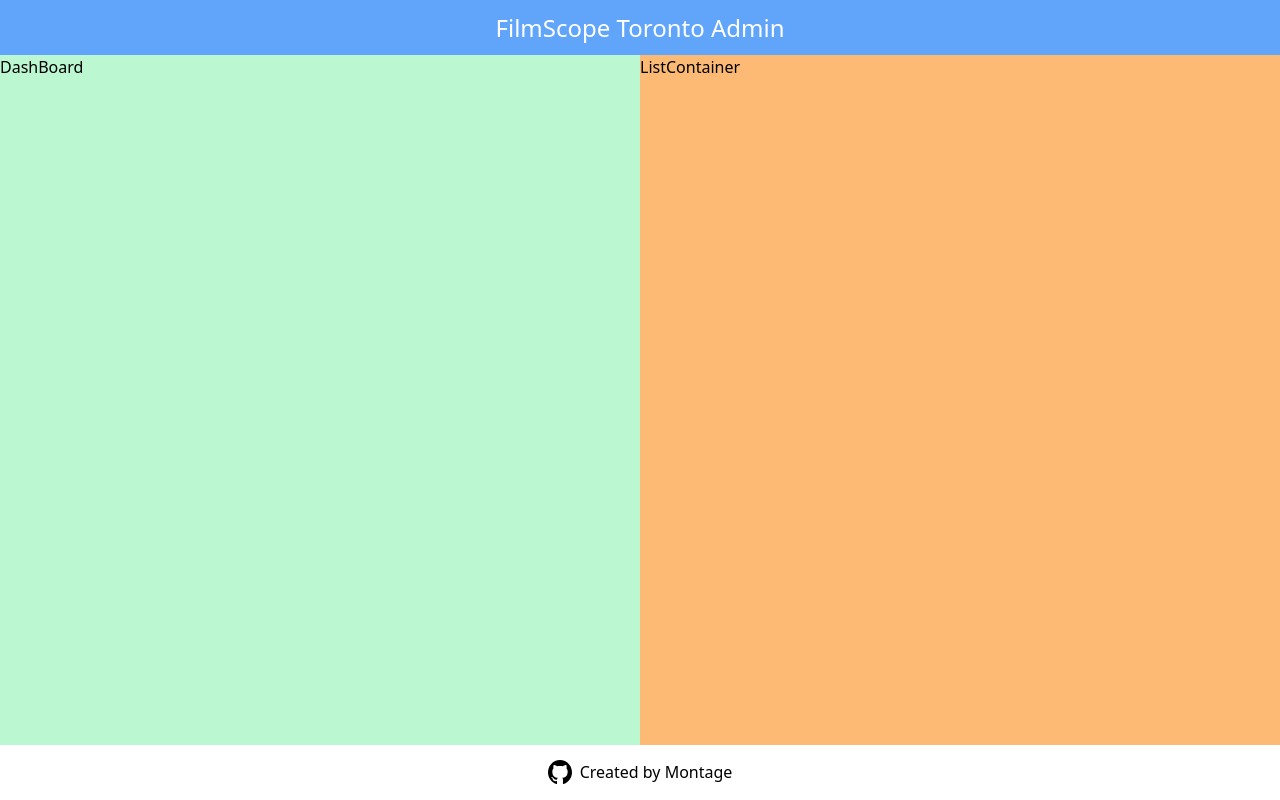
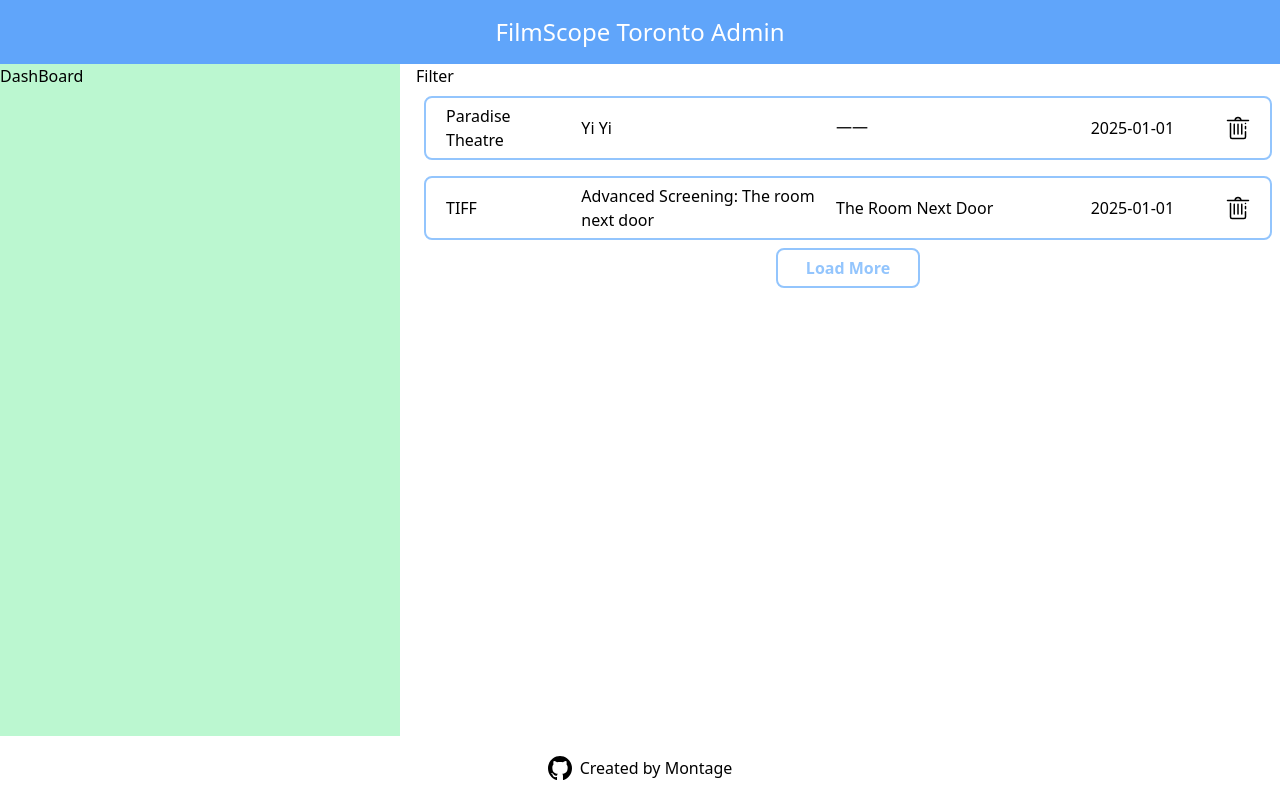
Before and after one commit to montage0921/Full_Stack_FilmScope_Toronto, a React (Vite) app in the folder frontend-admin/: page / in a window 1280 px wide. Built offline with nearby package versions, Linux system fonts and the light colour scheme.

Commit message:
finish showlist view styling and html

```diff
--- a/frontend-admin/src/App.jsx
+++ b/frontend-admin/src/App.jsx
@@ -1,17 +1,19 @@
-import { useState } from "react";
 import "./index.css";
 import Header from "./components/Header";
 import Footer from "./components/Footer";
 import DashBoard from "./containers/DashBoard";
-import ListContainer from "./containers/ListContainer";
+import ShowContainer from "./containers/ShowContainer";
 
 function App() {
   return (
     <div className="flex flex-col h-screen">
       <Header></Header>
-      <div className="bg-red-300 h-screen grid grid-cols-2">
+      <div
+        className="flex-grow grid grid-rows-[auto_auto] md:grid-cols-[30%_70%] md:grid-rows-1
+        lg:grid-cols-[300px_auto] xl:grid-cols-[400px_auto] gap-4"
+      >
         <DashBoard></DashBoard>
-        <ListContainer></ListContainer>
+        <ShowContainer></ShowContainer>
       </div>
       <Footer></Footer>
     </div>
--- /dev/null
+++ b/frontend-admin/src/components/Filter.jsx
@@ -0,0 +1,7 @@
+import React from "react";
+
+function Filter() {
+  return <div>Filter</div>;
+}
+
+export default Filter;
--- /dev/null
+++ b/frontend-admin/src/components/ShowItem.jsx
@@ -0,0 +1,33 @@
+import React from "react";
+
+function ShowItem({ show }) {
+  return (
+    <div
+      className="h-16 my-2 rounded-lg border-blue-300 border-2
+                flex items-center gap-4 px-5
+                hover:translate-y-1"
+    >
+      <div className="w-1/6 ">{show.theatre}</div>
+      <button className="w-2/6 text-left hover:underline">
+        {show.ShowTitle}
+      </button>
+      <div className="w-2/6">{show.filmTitle}</div>
+      <div className="w-1/6">{show.startDate}</div>
+      <button className="w-6 hover:text-red-500">
+        <svg
+          width="24px"
+          height="24px"
+          viewBox="0 0 1024 1024"
+          version="1.1"
+          className="fill-current"
+          xmlns="http://www.w3.org/2000/svg"
+        >
+          <path d="M960 160h-291.2a160 160 0 0 0-313.6 0H64a32 32 0 0 0 0 64h896a32 32 0 0 0 0-64zM512 96a96 96 0 0 1 90.24 64h-180.48A96 96 0 0 1 512 96zM844.16 290.56a32 32 0 0 0-34.88 6.72A32 32 0 0 0 800 320a32 32 0 1 0 64 0 33.6 33.6 0 0 0-9.28-22.72 32 32 0 0 0-10.56-6.72zM832 416a32 32 0 0 0-32 32v96a32 32 0 0 0 64 0v-96a32 32 0 0 0-32-32zM832 640a32 32 0 0 0-32 32v224a32 32 0 0 1-32 32H256a32 32 0 0 1-32-32V320a32 32 0 0 0-64 0v576a96 96 0 0 0 96 96h512a96 96 0 0 0 96-96v-224a32 32 0 0 0-32-32z" />
+          <path d="M384 768V352a32 32 0 0 0-64 0v416a32 32 0 0 0 64 0zM544 768V352a32 32 0 0 0-64 0v416a32 32 0 0 0 64 0zM704 768V352a32 32 0 0 0-64 0v416a32 32 0 0 0 64 0z" />
+        </svg>
+      </button>
+    </div>
+  );
+}
+
+export default ShowItem;
--- a/frontend-admin/src/containers/ListContainer.jsx
+++ /dev/null
@@ -1,7 +0,0 @@
-import React from "react";
-
-function ListContainer() {
-  return <div className="bg-orange-300">ListContainer</div>;
-}
-
-export default ListContainer;
--- /dev/null
+++ b/frontend-admin/src/containers/ShowContainer.jsx
@@ -0,0 +1,45 @@
+import React from "react";
+import ShowItem from "../components/ShowItem";
+import Filter from "../components/Filter";
+import { useState, useEffect } from "react";
+
+function ShowContainer() {
+  const [showList, setShowList] = useState([]);
+  const [pageNumber, setPageNumber] = useState(1);
+
+  useEffect(() => {}, []);
+
+  const dummy_data = [
+    {
+      theatre: "Paradise Theatre",
+      ShowTitle: "Yi Yi",
+      filmTitle: "一一",
+      startDate: "2025-01-01",
+    },
+    {
+      theatre: "TIFF",
+      ShowTitle: "Advanced Screening: The room next door",
+      filmTitle: "The Room Next Door",
+      startDate: "2025-01-01",
+    },
+  ];
+
+  return (
+    <div>
+      <Filter></Filter>
+      <div className="flex flex-col px-2 ">
+        {dummy_data.map((show, index) => (
+          <ShowItem key={index} show={show}></ShowItem>
+        ))}
+        <button
+          className="self-center w-36 h-10 border-blue-300 border-2 rounded-lg text-blue-300 font-bold
+                           hover:bg-blue-300 hover:text-white hover:translate-y-1"
+        >
+          Load More
+        </button>
+      </div>
+    </div>
+  );
+}
+
+export default ShowContainer;
```
